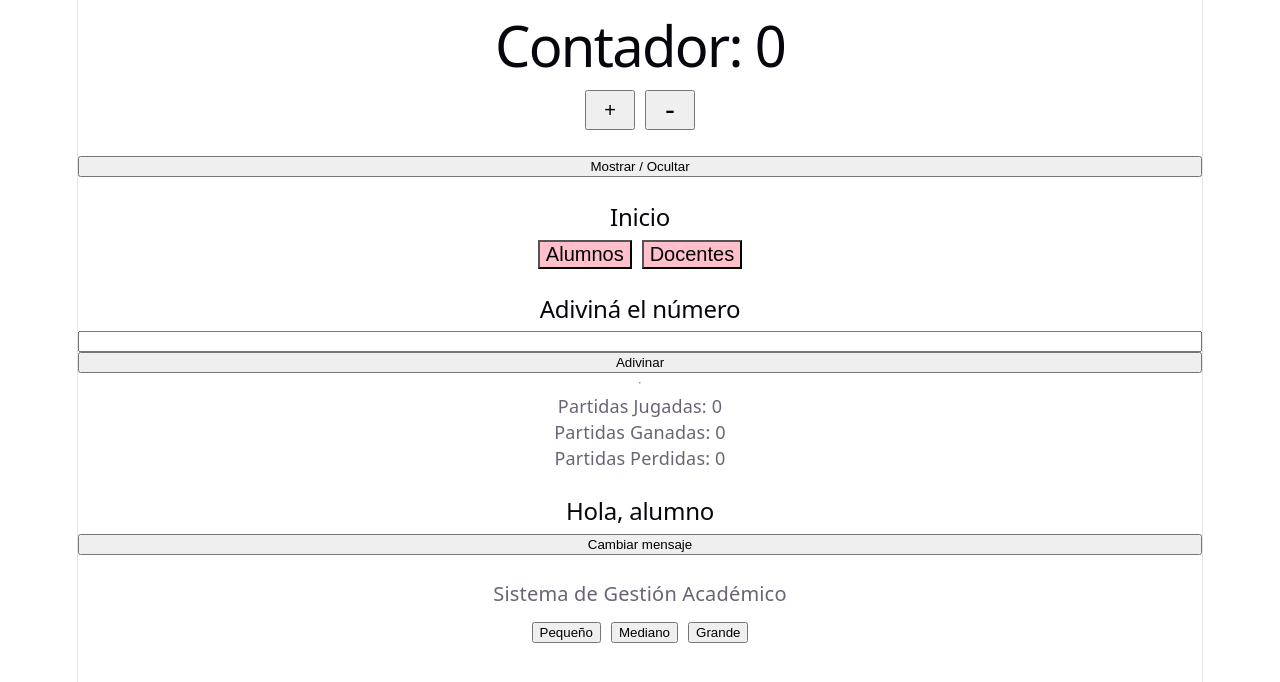
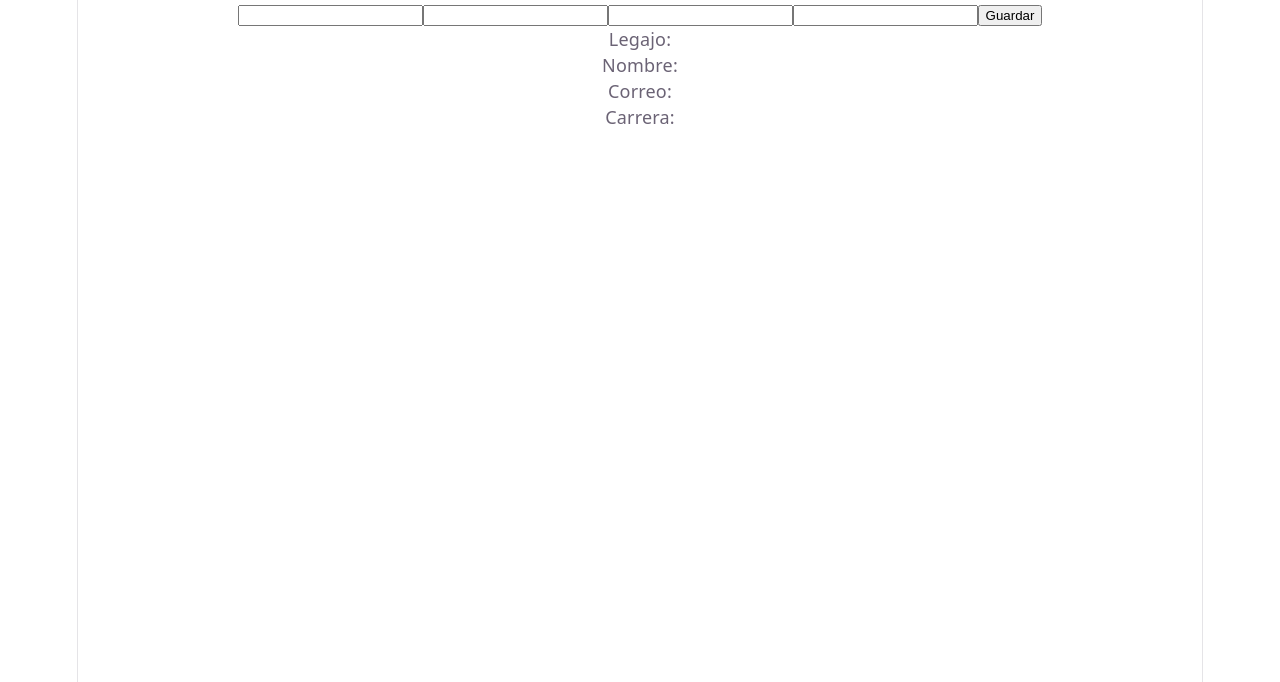
Before and after one commit to Mzeballos15/SGA, a React (Vite) app in the folder frontend-react/: page / in a window 1280 px wide. Shown: the top 682 px of the page. Built offline with nearby package versions, Linux system fonts and the light colour scheme.

Commit message:
Clase 30 - Eventos y formularios en React

```diff
--- a/frontend-react/src/App.jsx
+++ b/frontend-react/src/App.jsx
@@ -1,26 +1,9 @@
-//import Titulo from "./components/Titulo"
-//import {Navbar} from "./components/Navbar"
-//import {Footer} from "./components/Footer"
-//import TarjetaAlumno from "./components/TarjetaAlumno"
-import Incrementar from "./components/ejemplos/Incrementar"
-import CambiarTitulo from "./components/ejemplos/CambiarTitulo"
-import {Adivina} from "./components/ejemplos/Adivina"
-import Mensaje from "./components/ejemplos/Mensaje"
-import TamanioTexto from "./components/ejemplos/TamanioTexto"
+import FormularioA from "./components/FormularioA"
 
 function App(){
+
   return(
-   <>
-     <Incrementar />
-    <br />
-    <CambiarTitulo />
-    <br />
-    <Adivina />
-    <br />
-    <Mensaje />
-    <br />
-    <TamanioTexto />
-    </>
+   <FormularioA/>
   )
 }
 export default App
--- /dev/null
+++ b/frontend-react/src/components/FormularioA.jsx
@@ -0,0 +1,33 @@
+import { useState } from "react";
+
+function FormularioA (){
+    const [nombre, setNombre] = useState("")
+    const [correo, setCorreo] = useState("")
+    const [carrera, setCarrera] = useState("")
+    const [legajo, setLegajo] = useState("")
+
+
+    function guardar (e){
+        e.preventDefault()
+        console.log(nombre)
+        console.log(correo)
+    }
+    return(
+        <>
+        <form onSubmit={guardar}>
+            <input value={nombre} onChange={(e) => setNombre(e.target.value)} />
+            <input value={correo} onChange={(e) => setCorreo(e.target.value)} />
+            <input value={carrera} onChange={(e) => setCarrera(e.target.value)} />
+            <input value={legajo} onChange={(e) => setLegajo(e.target.value)} />
+
+            <button type="submit">Guardar</button>
+        </form>
+        <p>Legajo: {legajo}</p>
+        <p>Nombre: {nombre}</p>
+        <p>Correo: {correo}</p>
+        <p>Carrera: {carrera}</p>
+        </>
+
+    )
+}
+export default FormularioA
```
